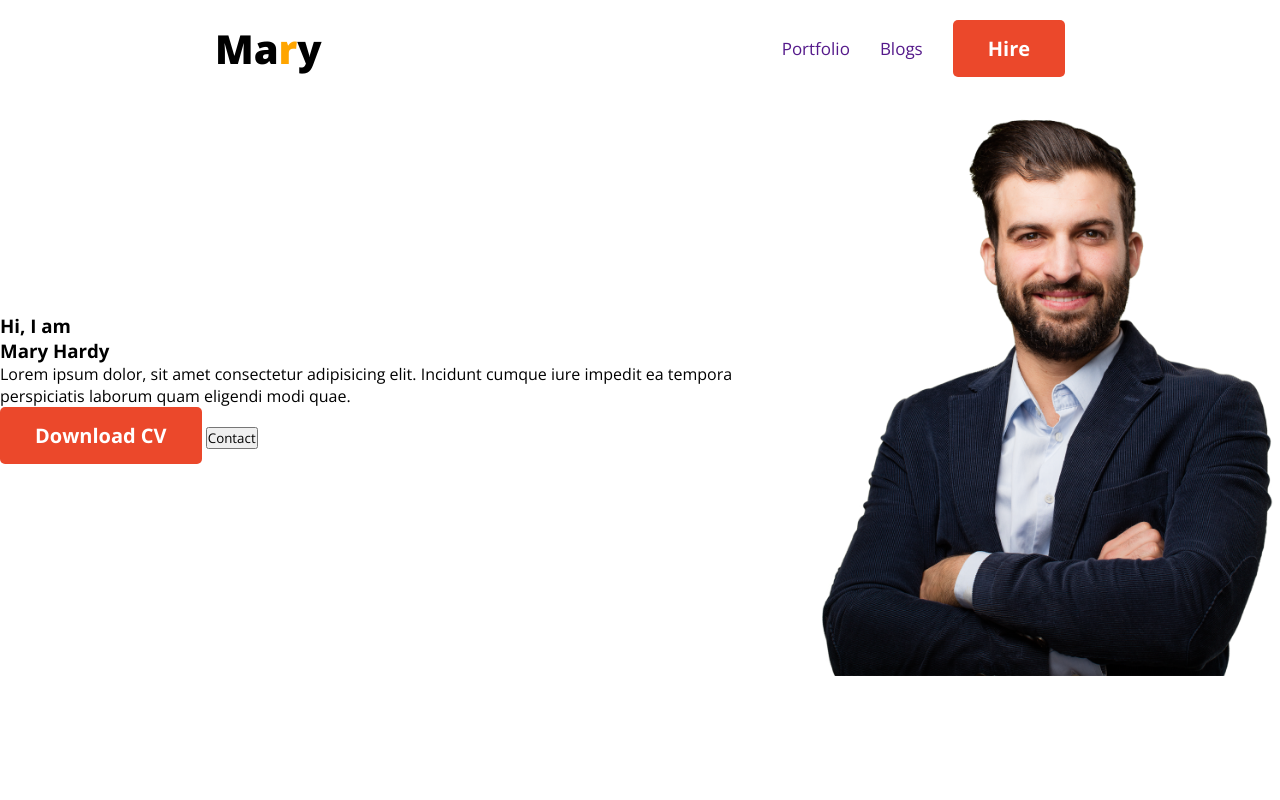
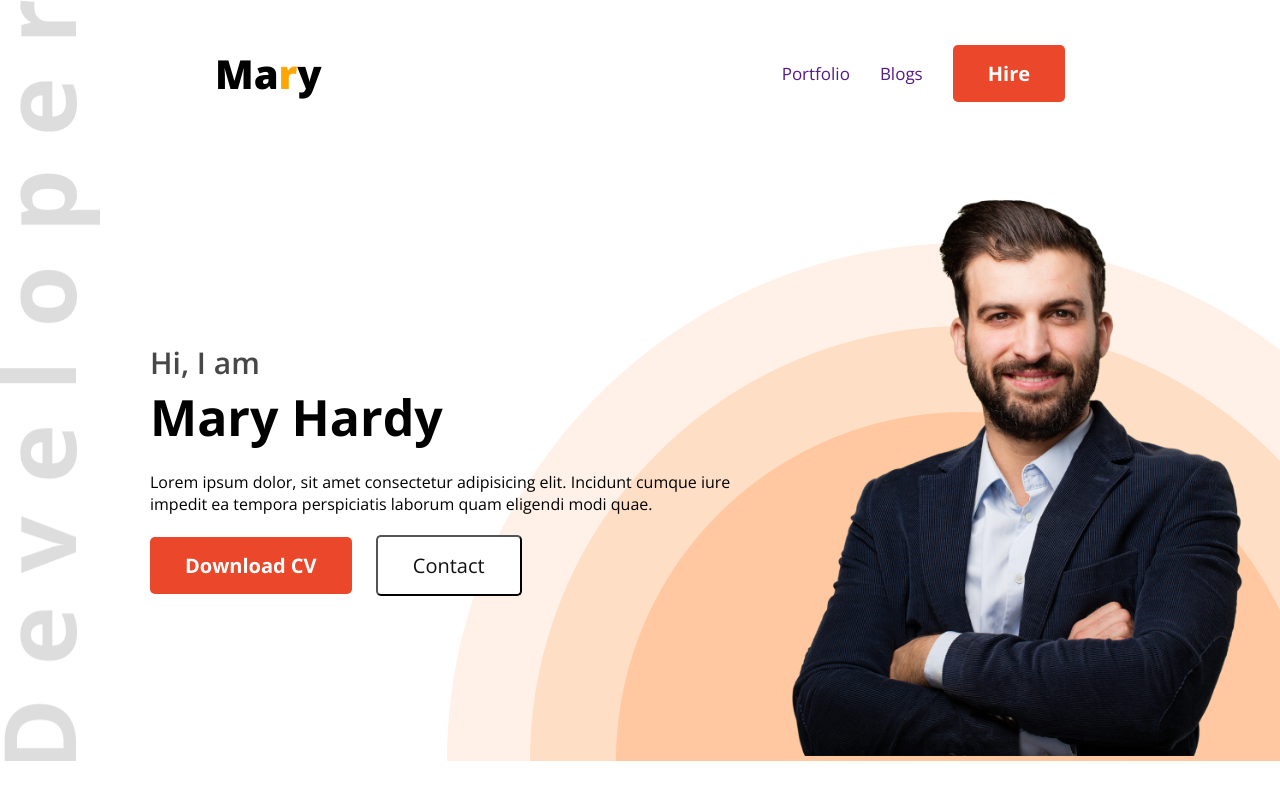
Before and after one commit to RashedAkash/developer-port, a plain HTML site: page index.html in a window 1280 px wide. Drawn offline with nearby package versions, Linux system fonts and the light colour scheme.

Commit message:
banner added

```diff
--- a/css/style.css
+++ b/css/style.css
@@ -6,11 +6,21 @@
   font-family: 'Open Sans', sans-serif;
 }
 /* Header Style */
+header{
+  background-image: url('../images/header_bg.png');
+  background-repeat: no-repeat;
+  background-position: bottom right;
+}
+nav{
+  background-image: url('../images/developer.png');
+  background-repeat: no-repeat;
+}
+
 .topbar{
   display: flex;
   justify-content: space-around;
   align-items: center;
-  padding: 20px 0;
+  padding: 45px 0;
 }
 .logo{}
 .logo h1{
@@ -41,17 +51,39 @@
   font-weight: 700;
   font-size: 20px;
   border-radius: 5px;
+  cursor: pointer;
 }
 /* banner style */
 .banner{
   display: flex;
   align-items: center;
+  justify-content: space-around;
+  padding: 30px 30px 0px 150px;
+
 }
 .banner-text{}
-.banner-text h3{}
-.banner-text p{}
-.banner-text h1{}
+.banner-text h3{
+  font-size: 30px;
+  font-weight: 600;
+  color: #474747;
+}
+.banner-text p{
+  margin-bottom: 20px;
+}
+.banner-text h1{
+  font-size: 50px;
+  margin-bottom: 20px;
+}
 .banner-img{}
 .banner-img img{
   width: 500px;
 }
+.contact{
+  color: #111;
+  background-color: #fff;
+  padding: 15px 35px;
+  margin-left: 20px;
+  font-size: 20px;
+  border-radius: 5px;
+  cursor: pointer;
+}
```
